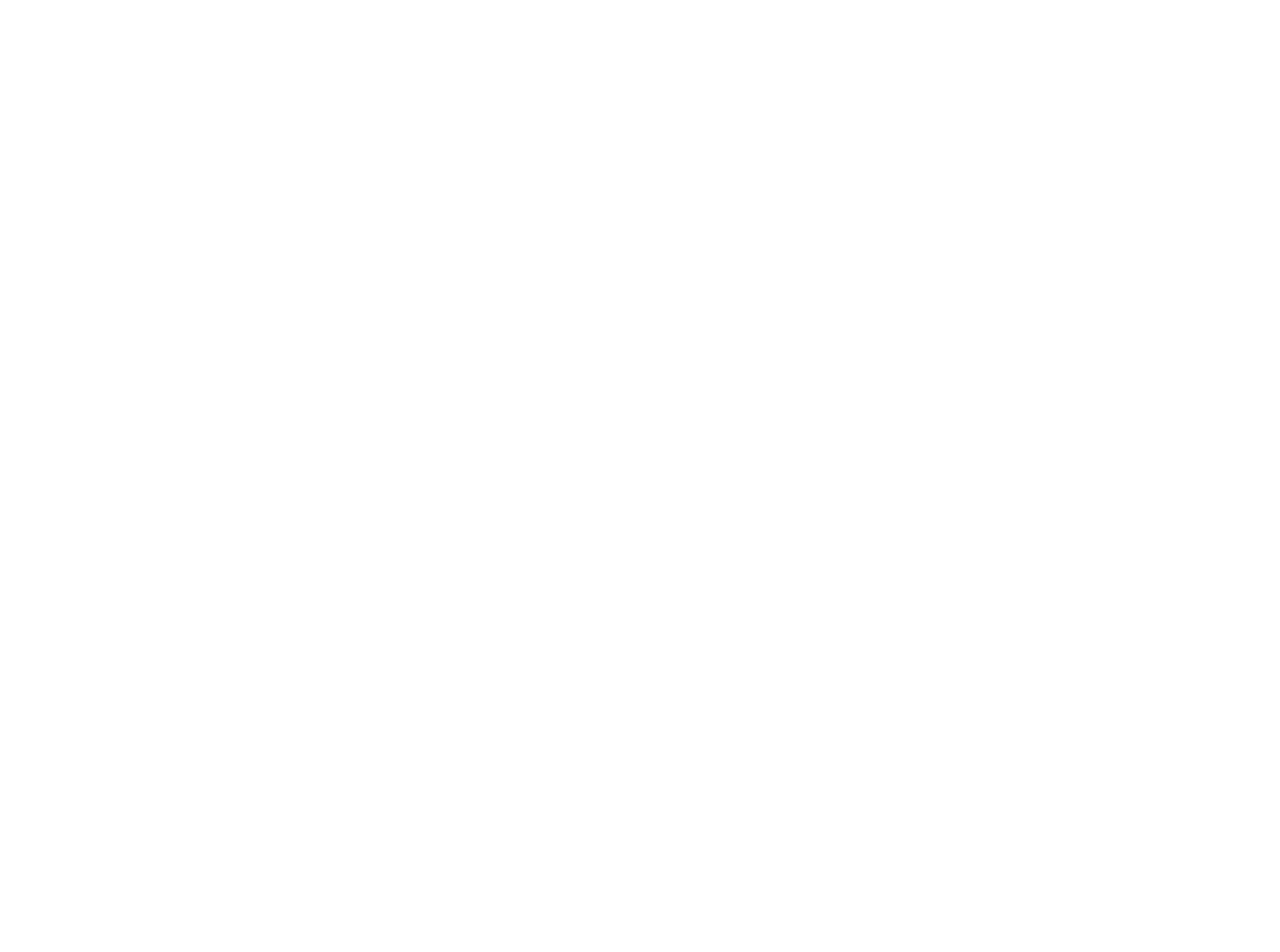
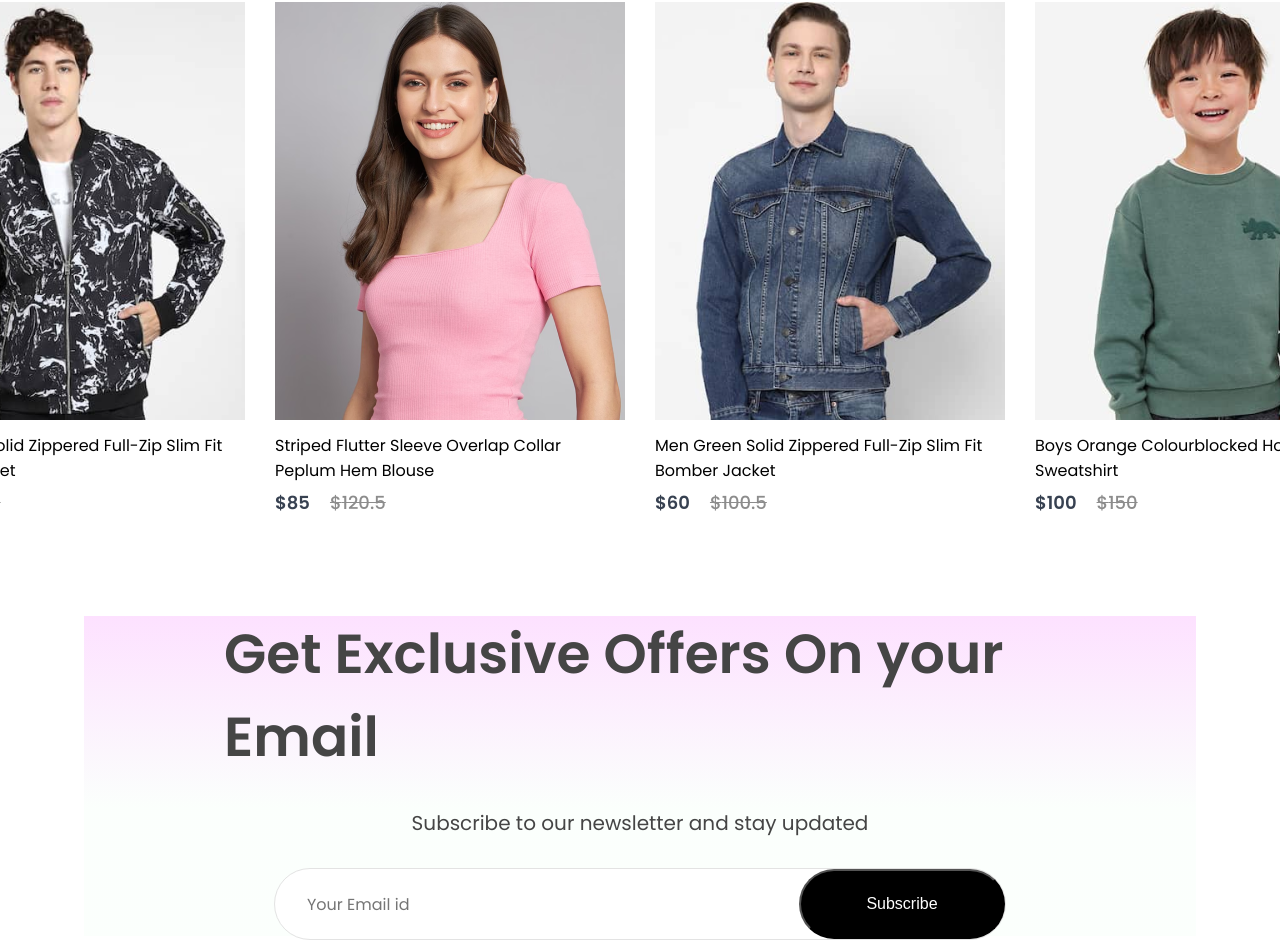
Before and after one commit to 17070610/techvault, a React (Create React App) app: page / in a window 1280 px wide. Shown: the part 2942-3894 px from the top of the page. Before the commit the page ends 2247 px from the top, so only its background shows below. Built offline with nearby package versions, Linux system fonts and the light colour scheme.

Commit message:
Add new collections and the newsletter part

```diff
--- /dev/null
+++ b/src/Components/NewCollections/NewCollections.css
@@ -0,0 +1,27 @@
+.new-collections {
+    display: flex;
+    flex-direction: column;
+    align-items: center;
+    gap: 10px;
+    margin-bottom: 100px;
+}
+
+.new-collections h1 {
+    color: #171717;
+    font-size: 50px;
+    font-weight: 600;
+}
+
+.new-collections hr {
+    width: 200px;
+    height: 6px;
+    border-radius: 10px;
+    background-color: #252525;
+}
+
+.collections {
+    display: grid;
+    grid-template-columns: 1fr 1fr 1fr 1fr;
+    margin-top: 50px;
+    gap: 30px;
+}
--- /dev/null
+++ b/src/Components/NewCollections/NewCollections.jsx
@@ -0,0 +1,20 @@
+import React from "react";
+import './NewCollections.css'
+import new_collections from "../Assets/new_collections";
+import Item from "../Item/Item";
+
+const NewCollections = () => {
+    return (
+        <div className="new-collections">
+            <h1>NEW COLLECTIONS</h1>
+            <hr />
+            <div className="collections">
+                {new_collections.map((item, i) => {
+                    return <Item key={i} id={item.id} name={item.name} image={item.image} new_price={item.new_price} old_price={item.old_price}></Item>
+                })}
+            </div>
+        </div>
+    )
+}
+
+export default NewCollections;
--- /dev/null
+++ b/src/Components/NewsLetter/NewsLetter.css
@@ -0,0 +1,54 @@
+.newsletter {
+    width: 65%;
+    height: 40vh;
+    display: flex;
+    flex-direction: column;
+    align-items: center;
+    justify-content: center;
+    padding: 0 140px;
+    margin: auto auto 150px;
+    background: linear-gradient(180deg, #fde1ff 0%, #e1ffea22 60%);
+    gap: 30px;
+}
+
+.newsletter h1 {
+    color: #454545;
+    font-size: 55px;
+    font-weight: 600;
+}
+
+.newsletter p {
+    color: #454545;
+    font-size: 20px;
+}
+
+.newsletter div {
+    display: flex;
+    align-items: center;
+    justify-content: space-between;
+    background: #fff;
+    width: 730px;
+    height: 70px;
+    border-radius: 80px;
+    border: 1px solid #e3e3e3;
+}
+
+.newsletter input {
+    width: 500px;
+    margin-left: 30px;
+    border: none;
+    outline: none;
+    color: #616161;
+    font-family: 'poppins', sans-serif;
+    font-size: 16px;
+}
+
+.newsletter div button {
+    width: 210px;
+    height: 70px;
+    border-radius: 80px;
+    background: #000;
+    color: #fff;
+    font-size: 16px;
+    cursor: pointer;
+}
--- /dev/null
+++ b/src/Components/NewsLetter/NewsLetter.jsx
@@ -0,0 +1,17 @@
+import React from "react";
+import './NewsLetter.css'
+
+const NewsLetter = () => {
+    return (
+        <div className="newsletter">
+            <h1>Get Exclusive Offers On your Email</h1>
+            <p>Subscribe to our newsletter and stay updated</p>
+            <div>
+                <input type= "email" placeholder='Your Email id' />
+                <button>Subscribe</button>
+            </div>
+        </div>
+    )
+}
+
+export default NewsLetter;
--- a/src/Pages/Shop.jsx
+++ b/src/Pages/Shop.jsx
@@ -2,6 +2,8 @@
 import Hero from "../Components/Hero/Hero";
 import Popular from "../Components/Popular/Popular";
 import Offers from "../Components/Offers/Offers";
+import NewCollections from "../Components/NewCollections/NewCollections";
+import NewsLetter from "../Components/NewsLetter/NewsLetter";
 
 const Shop = () => {
     return (
@@ -9,6 +11,8 @@
             <Hero/>
             <Popular/>
             <Offers/>
+            <NewCollections/>
+            <NewsLetter/>
         </div>
     )
 }
```
